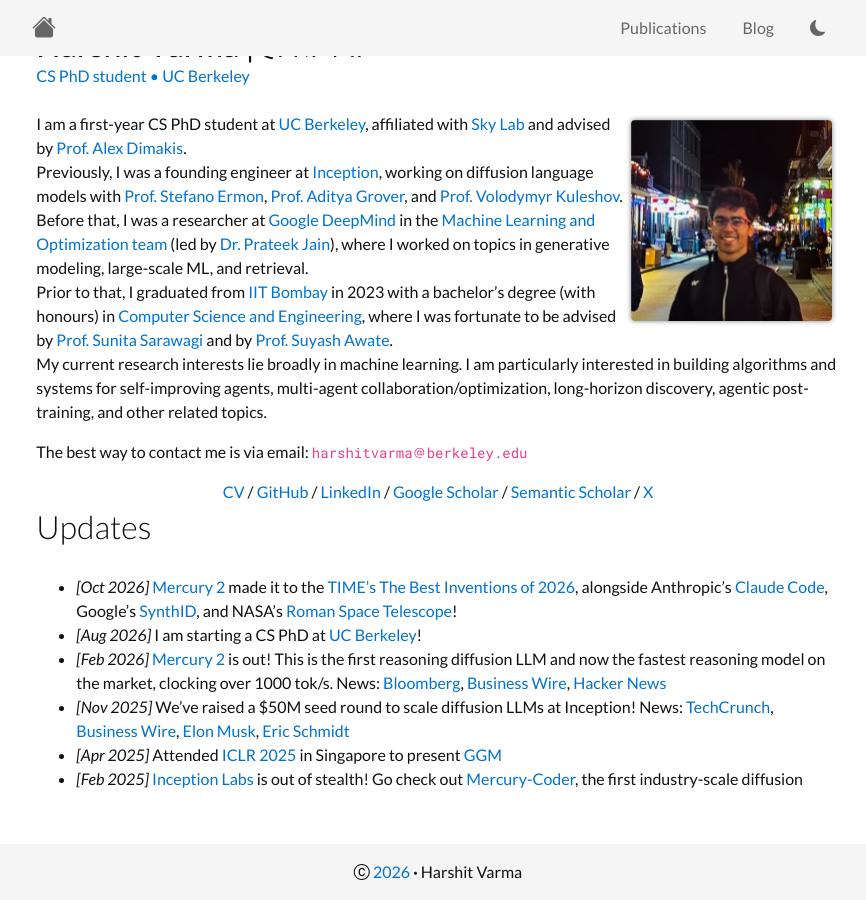
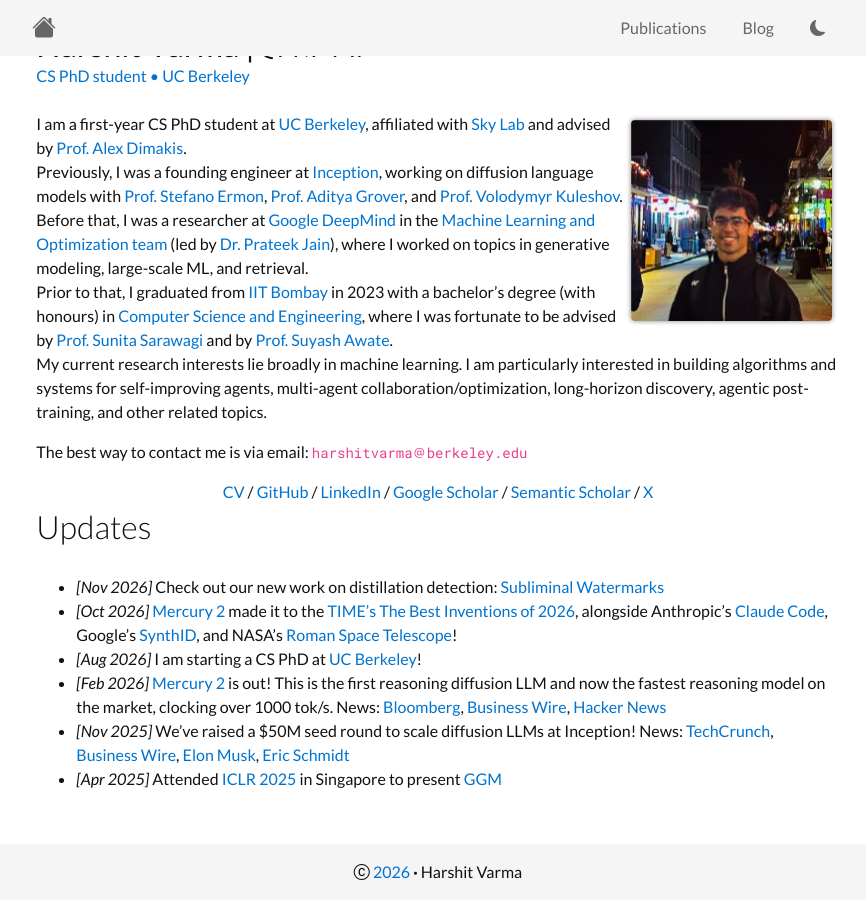
Before and after one commit to hrshtv/hrshtv.github.io, a Jekyll site: the page built from index.html, in a window 1280 px wide and 900 px high, scrolled down 78 px. Shown: the whole window, without its empty margins (202-1068 px from the left). Built offline with Jekyll 4.4.1, drawn with Linux system fonts in a browser that asks for light colours; nearby versions of some CDN libraries.

Commit message:
Add November 2026 update on distillation detection
Added a new entry for November 2026 regarding distillation detection work.

```diff
--- a/_includes/updates.md
+++ b/_includes/updates.md
@@ -1,3 +1,4 @@
+- *[Nov 2026]* Check out our new work on distillation detection: [Subliminal Watermarks](https://subliminal-watermarks.github.io/)
 - *[Oct 2026]* [Mercury 2](https://www.inceptionlabs.ai/blog/introducing-mercury-2) made it to the [TIME's The Best Inventions of 2026](https://time.com/collection/best-inventions/2026/inception-mercury-2/), alongside Anthropic's [Claude Code](https://time.com/collection/best-inventions/2026/anthropic-claude-code/), Google's [SynthID](https://blog.google/innovation-and-ai/models-and-research/google-deepmind/synthid-time-best-inventions/), and NASA's [Roman Space Telescope](https://science.nasa.gov/blogs/honors/2026/10/15/time-best-inventions-of-2026/)!
 - *[Aug 2026]* I am starting a CS PhD at [UC Berkeley](https://eecs.berkeley.edu/)!
 - *[Feb 2026]* [Mercury 2](https://www.inceptionlabs.ai/blog/introducing-mercury-2) is out! This is the first reasoning diffusion LLM and now the fastest reasoning model on the market, clocking over 1000 tok/s. News: [Bloomberg](https://www.bloomberg.com/news/articles/2026-02-24/ai-image-pioneer-s-startup-unveils-tech-to-speed-up-chats-agents), [Business Wire](https://www.businesswire.com/news/home/20260224034496/en/Inception-Launches-Mercury-2-the-Fastest-Reasoning-LLM-5x-Faster-Than-Leading-Speed-Optimized-LLMs-with-Dramatically-Lower-Inference-Cost), [Hacker News](https://news.ycombinator.com/item?id=47144464)
```
